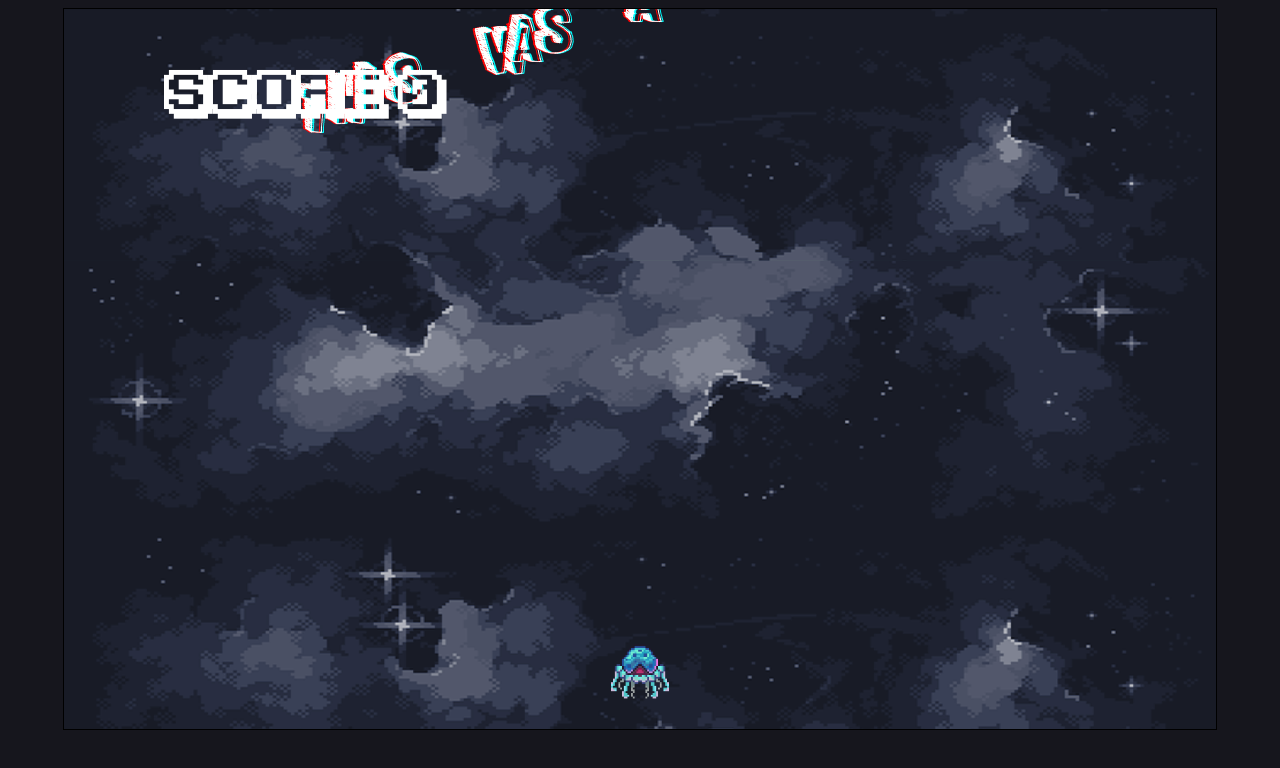
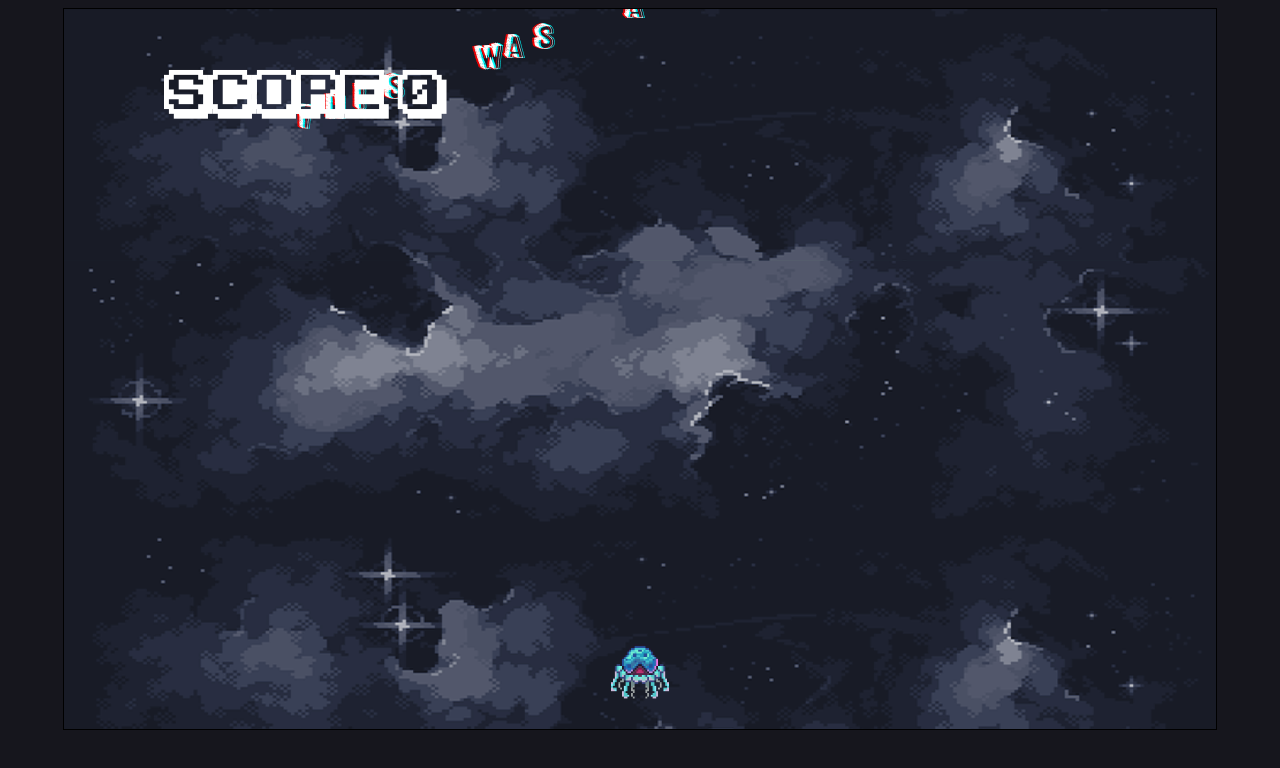
Before and after one commit to Neithanide/ivanovichspaceadventure, a plain HTML site: page index.html in a window 1280 px wide. Drawn offline with Linux system fonts and the light colour scheme; animation ran at ten frames a second.

Commit message:
Update index.html

```diff
--- a/index.html
+++ b/index.html
@@ -95,7 +95,7 @@
             //Render Scene: Text
 
             for(j=0;j<textarray.length;j++){
-            ctx.font = "50px FallingLetters";
+            ctx.font = "25px FallingLetters";
 
             ctx.fillStyle = "cyan";
             ctx.fillText(textarray[j].string, textarray[j].PosX+2, textarray[j].PosY);
```
